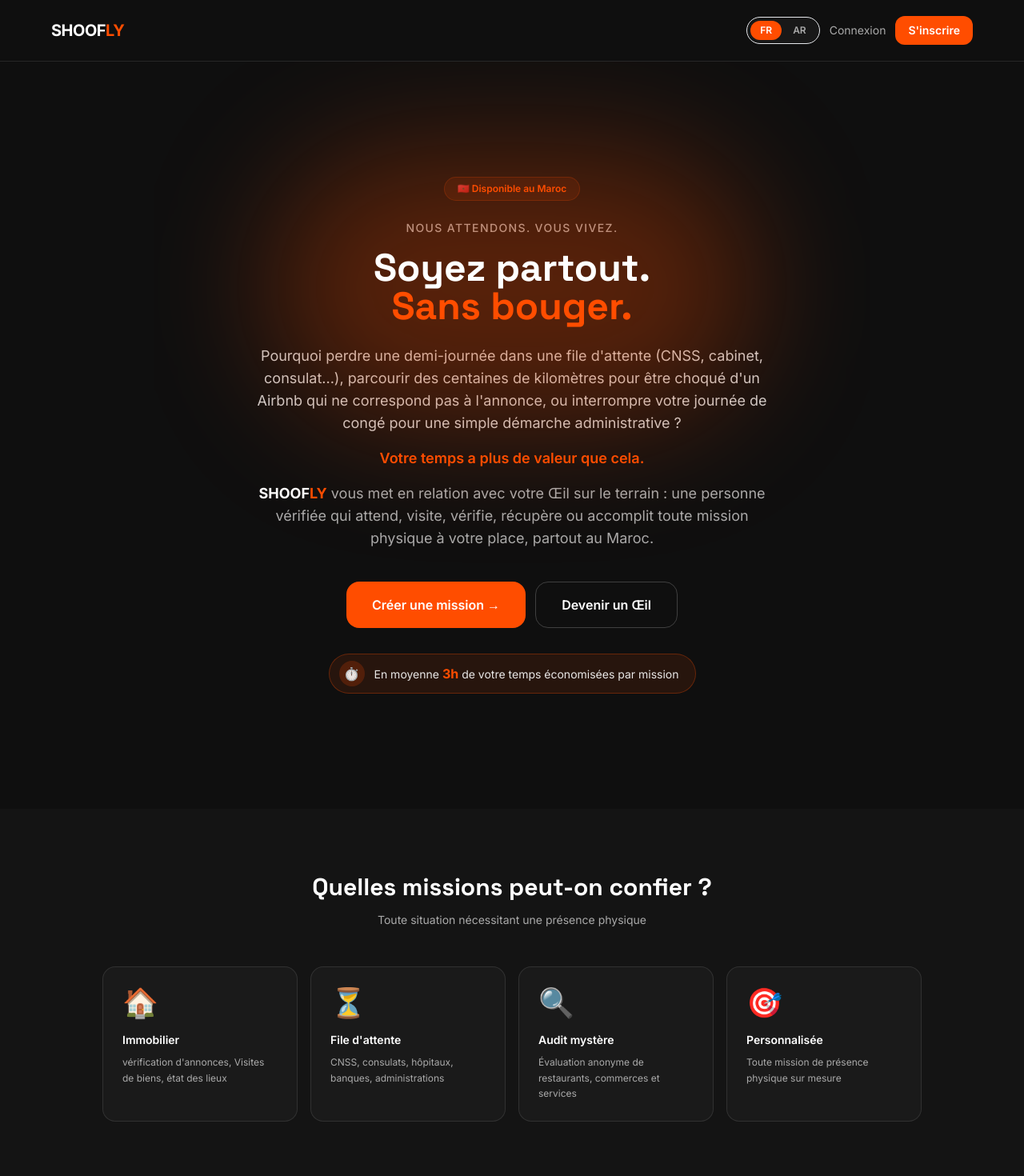
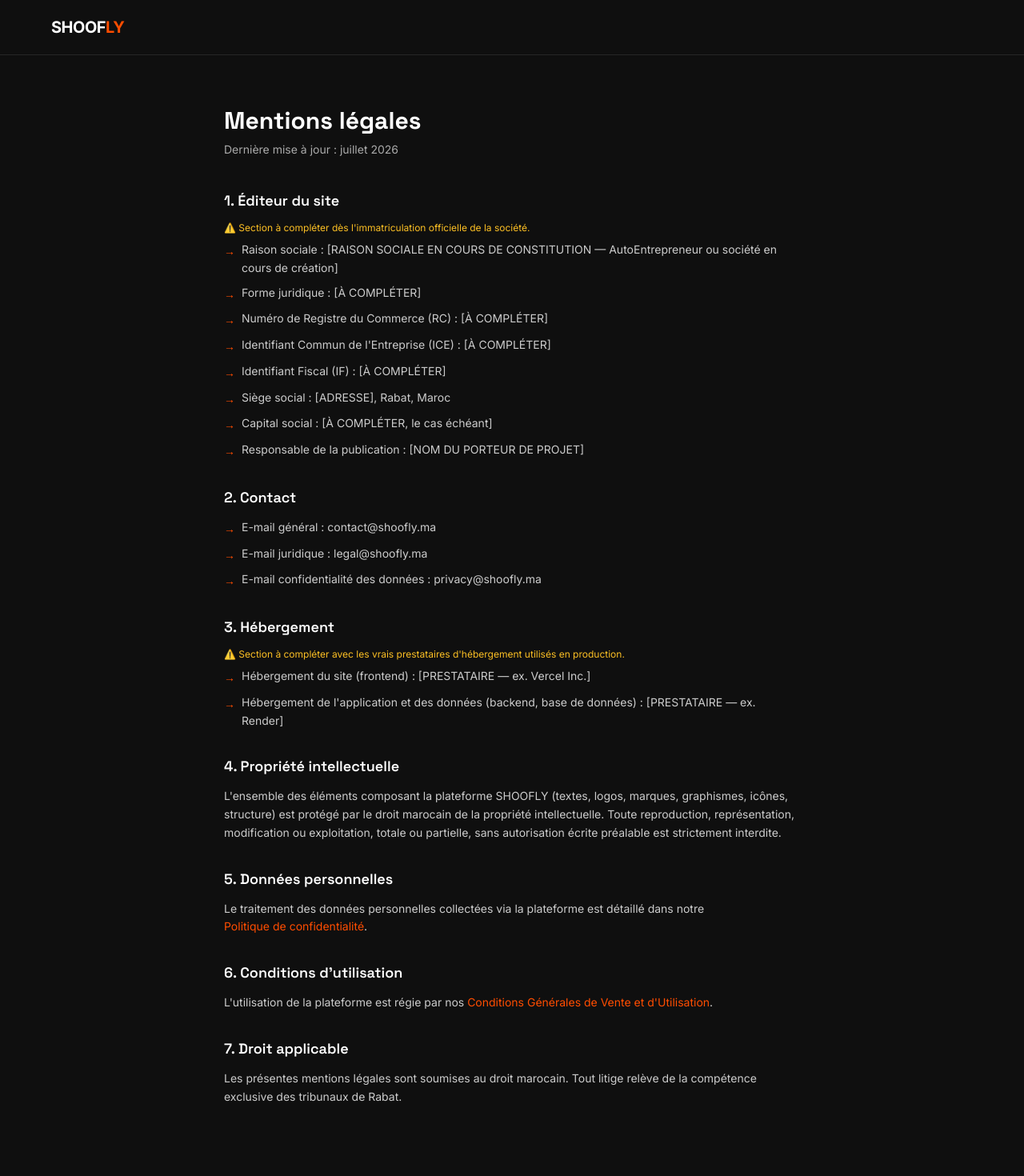
Before and after one commit to amikove/shoofly-react, a React (Vite) app: page /mentions-legales in a window 1280 px wide. Before the commit this address led to /. Shown: the top 1470 px of the page at 80% size. After the commit the page ends 1446 px from the top, so only its background shows below. Built offline with nearby package versions, Linux system fonts and the light colour scheme.

Commit message:
Add Mentions légales page

```diff
--- a/src/App.jsx
+++ b/src/App.jsx
@@ -15,6 +15,7 @@
 import Landing from './pages/Landing'
 import Confidentialite from './pages/legal/Confidentialite'
 import CGV from './pages/legal/CGV'
+import MentionsLegales from './pages/legal/MentionsLegales'
 import Verification from './pages/legal/Verification'
 
 // Client pages
@@ -109,6 +110,7 @@
 
       <Route path="/confidentialite" element={<Confidentialite />} />
       <Route path="/cgv" element={<CGV />} />
+      <Route path="/mentions-legales" element={<MentionsLegales />} />
       <Route path="/verification" element={<Verification />} />
 
       <Route path="/" element={user ? <Navigate to={`/${user.role}`} replace /> : <Landing />} />
--- /dev/null
+++ b/src/pages/legal/MentionsLegales.jsx
@@ -0,0 +1,96 @@
+import { useNavigate } from 'react-router-dom'
+
+export default function MentionsLegales() {
+  const navigate = useNavigate()
+  return (
+    <div className="min-h-screen bg-[#0F0F0F] text-white">
+      <nav className="flex items-center justify-between px-6 md:px-16 py-5 border-b border-white/10">
+        <button onClick={() => navigate('/')} className="font-display font-bold text-xl tracking-tight">
+          SHOOF<span className="text-[#FF4D00]">LY</span>
+        </button>
+      </nav>
+      <div className="max-w-3xl mx-auto px-6 py-16">
+        <h1 className="font-display font-bold text-3xl mb-2">Mentions légales</h1>
+        <p className="text-[#AAA] text-sm mb-10">Dernière mise à jour : juillet 2026</p>
+
+        <div className="space-y-8 text-[#CCC] text-sm leading-relaxed">
+
+          <section>
+            <h2 className="text-white font-semibold text-lg mb-3">1. Éditeur du site</h2>
+            <p className="mb-2 text-amber-400 text-xs">⚠️ Section à compléter dès l'immatriculation officielle de la société.</p>
+            <ul className="space-y-2">
+              {[
+                'Raison sociale : [RAISON SOCIALE EN COURS DE CONSTITUTION — AutoEntrepreneur ou société en cours de création]',
+                'Forme juridique : [À COMPLÉTER]',
+                'Numéro de Registre du Commerce (RC) : [À COMPLÉTER]',
+                'Identifiant Commun de l\'Entreprise (ICE) : [À COMPLÉTER]',
+                'Identifiant Fiscal (IF) : [À COMPLÉTER]',
+                'Siège social : [ADRESSE], Rabat, Maroc',
+                'Capital social : [À COMPLÉTER, le cas échéant]',
+                'Responsable de la publication : [NOM DU PORTEUR DE PROJET]',
+              ].map((item, i) => (
+                <li key={i} className="flex items-start gap-2">
+                  <span className="text-[#FF4D00] mt-0.5">→</span>
+                  <span>{item}</span>
+                </li>
+              ))}
+            </ul>
+          </section>
+
+          <section>
+            <h2 className="text-white font-semibold text-lg mb-3">2. Contact</h2>
+            <ul className="space-y-2">
+              {[
+                'E-mail général : contact@shoofly.ma',
+                'E-mail juridique : legal@shoofly.ma',
+                'E-mail confidentialité des données : privacy@shoofly.ma',
+              ].map((item, i) => (
+                <li key={i} className="flex items-start gap-2">
+                  <span className="text-[#FF4D00] mt-0.5">→</span>
+                  <span>{item}</span>
+                </li>
+              ))}
+            </ul>
+          </section>
+
+          <section>
+            <h2 className="text-white font-semibold text-lg mb-3">3. Hébergement</h2>
+            <p className="mb-2 text-amber-400 text-xs">⚠️ Section à compléter avec les vrais prestataires d'hébergement utilisés en production.</p>
+            <ul className="space-y-2">
+              {[
+                'Hébergement du site (frontend) : [PRESTATAIRE — ex. Vercel Inc.]',
+                'Hébergement de l\'application et des données (backend, base de données) : [PRESTATAIRE — ex. Render]',
+              ].map((item, i) => (
+                <li key={i} className="flex items-start gap-2">
+                  <span className="text-[#FF4D00] mt-0.5">→</span>
+                  <span>{item}</span>
+                </li>
+              ))}
+            </ul>
+          </section>
+
+          <section>
+            <h2 className="text-white font-semibold text-lg mb-3">4. Propriété intellectuelle</h2>
+            <p>L'ensemble des éléments composant la plateforme SHOOFLY (textes, logos, marques, graphismes, icônes, structure) est protégé par le droit marocain de la propriété intellectuelle. Toute reproduction, représentation, modification ou exploitation, totale ou partielle, sans autorisation écrite préalable est strictement interdite.</p>
+          </section>
+
+          <section>
+            <h2 className="text-white font-semibold text-lg mb-3">5. Données personnelles</h2>
+            <p>Le traitement des données personnelles collectées via la plateforme est détaillé dans notre <button onClick={() => navigate('/confidentialite')} className="text-[#FF4D00] hover:underline">Politique de confidentialité</button>.</p>
+          </section>
+
+          <section>
+            <h2 className="text-white font-semibold text-lg mb-3">6. Conditions d'utilisation</h2>
+            <p>L'utilisation de la plateforme est régie par nos <button onClick={() => navigate('/cgv')} className="text-[#FF4D00] hover:underline">Conditions Générales de Vente et d'Utilisation</button>.</p>
+          </section>
+
+          <section>
+            <h2 className="text-white font-semibold text-lg mb-3">7. Droit applicable</h2>
+            <p>Les présentes mentions légales sont soumises au droit marocain. Tout litige relève de la compétence exclusive des tribunaux de Rabat.</p>
+          </section>
+
+        </div>
+      </div>
+    </div>
+  )
+}
```
